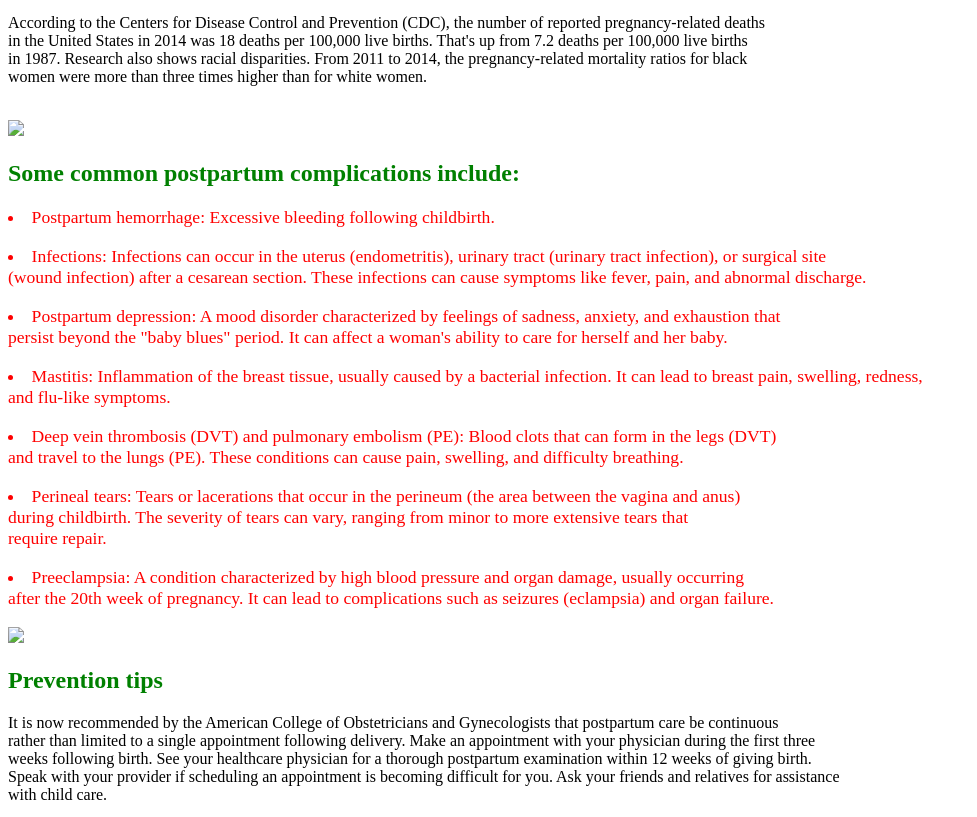
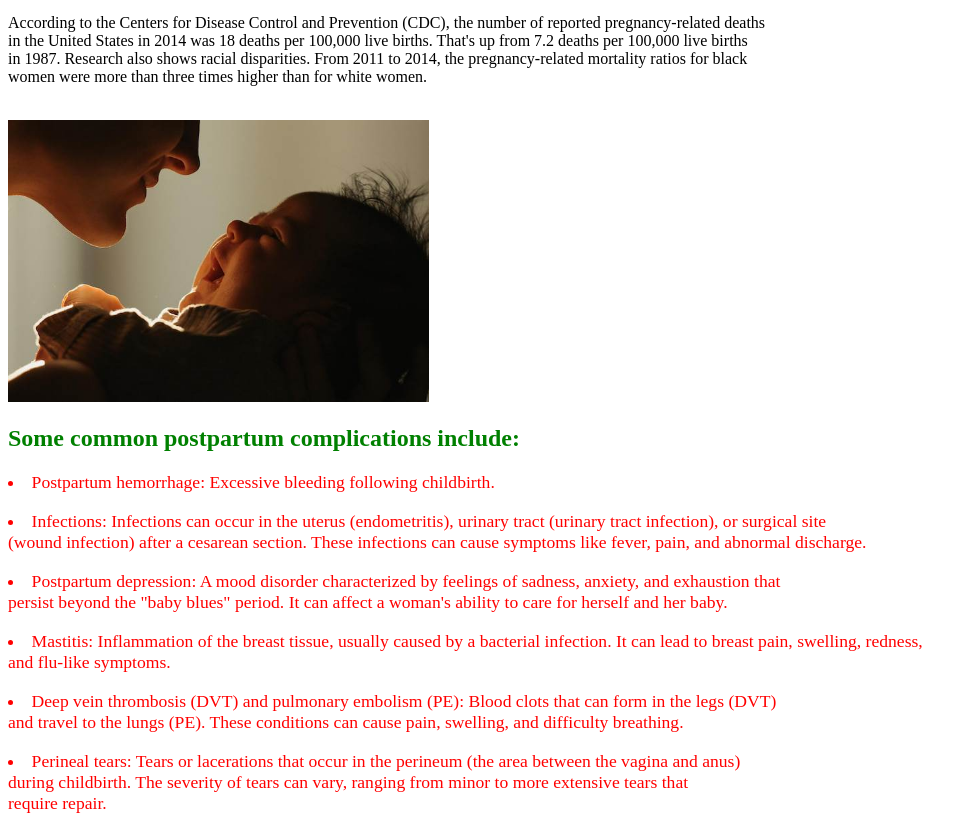
Before and after one commit to kyxza/Kyla-Website, a plain HTML site: page index.html in a window 1280 px wide. Shown: the part 755-1572 px from the top of the page, without its empty margins (0-977 px from the left). Drawn offline with Linux system fonts and the light colour scheme.

Commit message:
Update index.html

```diff
--- a/index.html
+++ b/index.html
@@ -27,7 +27,7 @@
 <br> in 1987. Research also shows racial disparities. From 2011 to 2014, the pregnancy-related mortality ratios for black
 <br>women were more than three times higher than for white women.</p>
 <br>
-<img style="width: 33.33%;" src="Imager.webp">
+<img style="width: 33.33%;" src="2.jpg">
 <br>
 <h2 style="color: green;">Some common postpartum complications include:</h2>
 <li style="text-align:left; font-size:1.1em; color: red;">Postpartum hemorrhage: Excessive bleeding following childbirth.</li>
@@ -53,7 +53,7 @@ herself and her baby.</li>
 <li style="text-align:left; font-size:1.1em; color: red;">Preeclampsia: A condition characterized by high blood pressure and organ damage, usually occurring
 <br>after the 20th week of pregnancy. It can lead to complications such as seizures (eclampsia) and organ failure.</li>
 <br>
-<img style="width: 33.33%;" src="post.jpg">
+<img style="width: 33.33%;" src="3.jpg">
 <br>
 <h2 style="color: green;">Prevention tips</h2>
 <p>It is now recommended by the American College of Obstetricians and Gynecologists that postpartum care be continuous
```
